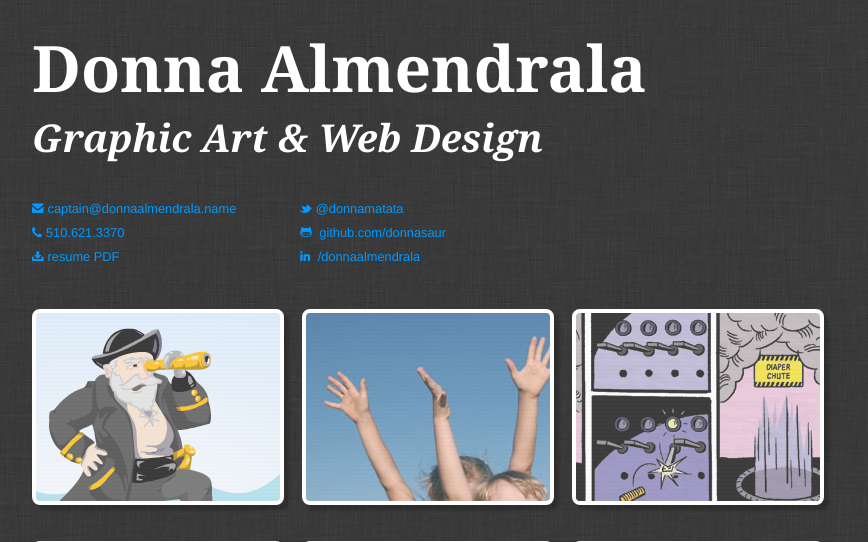
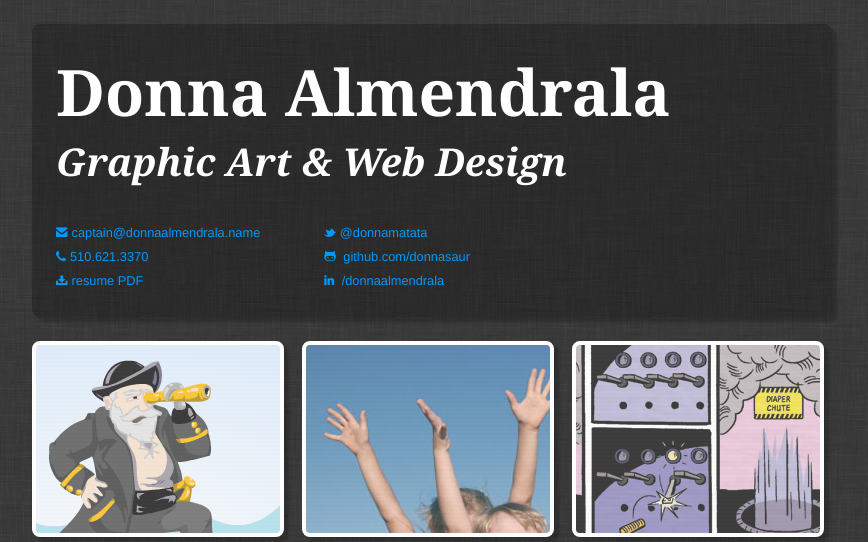
Before and after one commit to donnasaur/da-design, a PHP site: page / in a window 1280 px wide. Shown: the top 542 px of the page, without its empty margins (208-1076 px from the left). Run offline with PHP 8.4, Linux system fonts and the light colour scheme; some libraries are stand-ins or nearby versions.

Commit message:
adding background to header

```diff
--- a/stylesheets/styles.css
+++ b/stylesheets/styles.css
@@ -739,8 +739,18 @@ ul, li {
 
 .headingWrapper {
 
-    margin: 0 auto;
-    padding: 24px 0 0 0;
+    margin: 24px auto 0 0;
+    padding: 24px;
+
+    background: rgba(0,0,0, 0.25);
+
+    -moz-border-radius: 8px;
+    -webkit-border-radius: 8px;
+    border-radius: 8px;
+
+    -moz-box-shadow: rgba(0,0,0, 0.2) 5px 5px 3px;
+    -webkit-box-shadow: rgba(0,0,0, 0.2) 5px 5px 3px;
+    box-shadow: rgba(0,0,0, 0.2) 5px 5px 3px;
 }
 
 h1, h2, h3, h4, h5, h6 {
@@ -780,6 +790,7 @@ h1, h2, h3, h4, h5, h6 {
 .contactInfo ul {
 
     float: left;
+    margin-bottom: 0;
     margin-right: 64px;
     padding: 0;
 }
```
